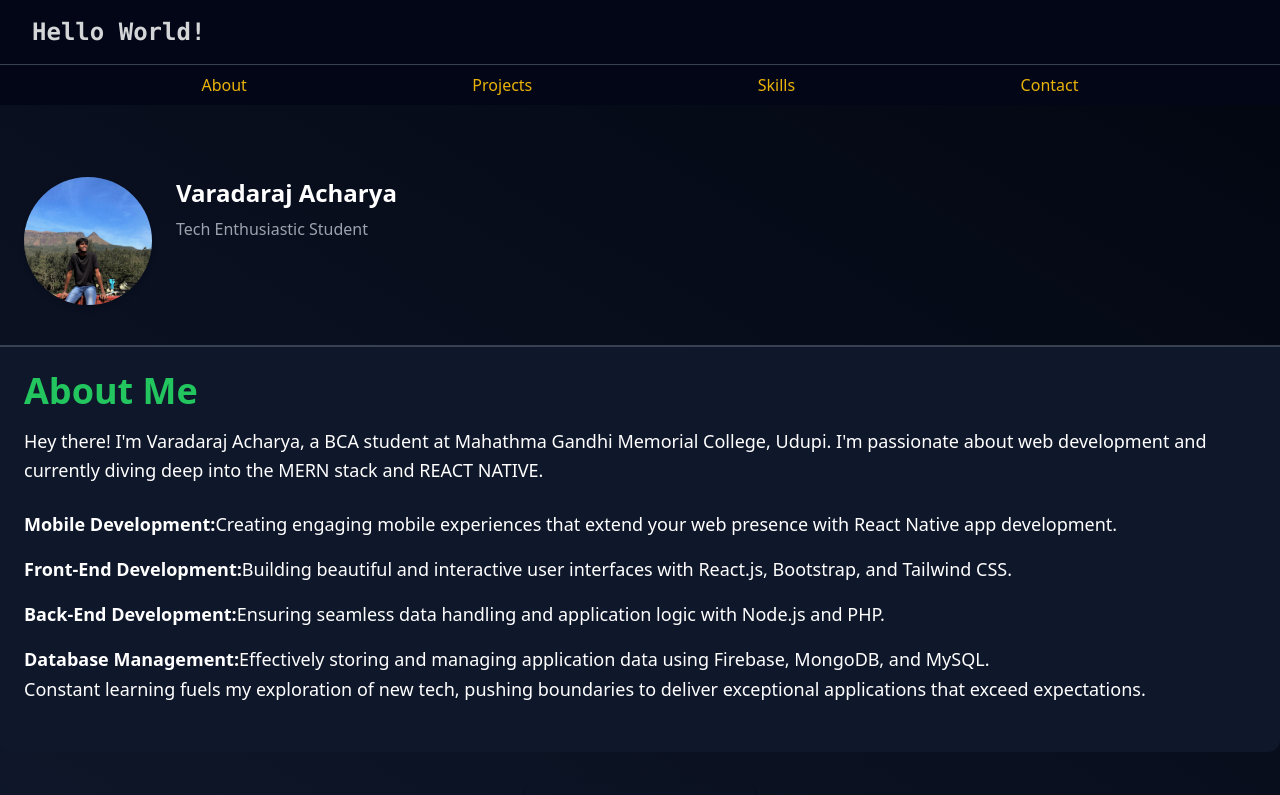
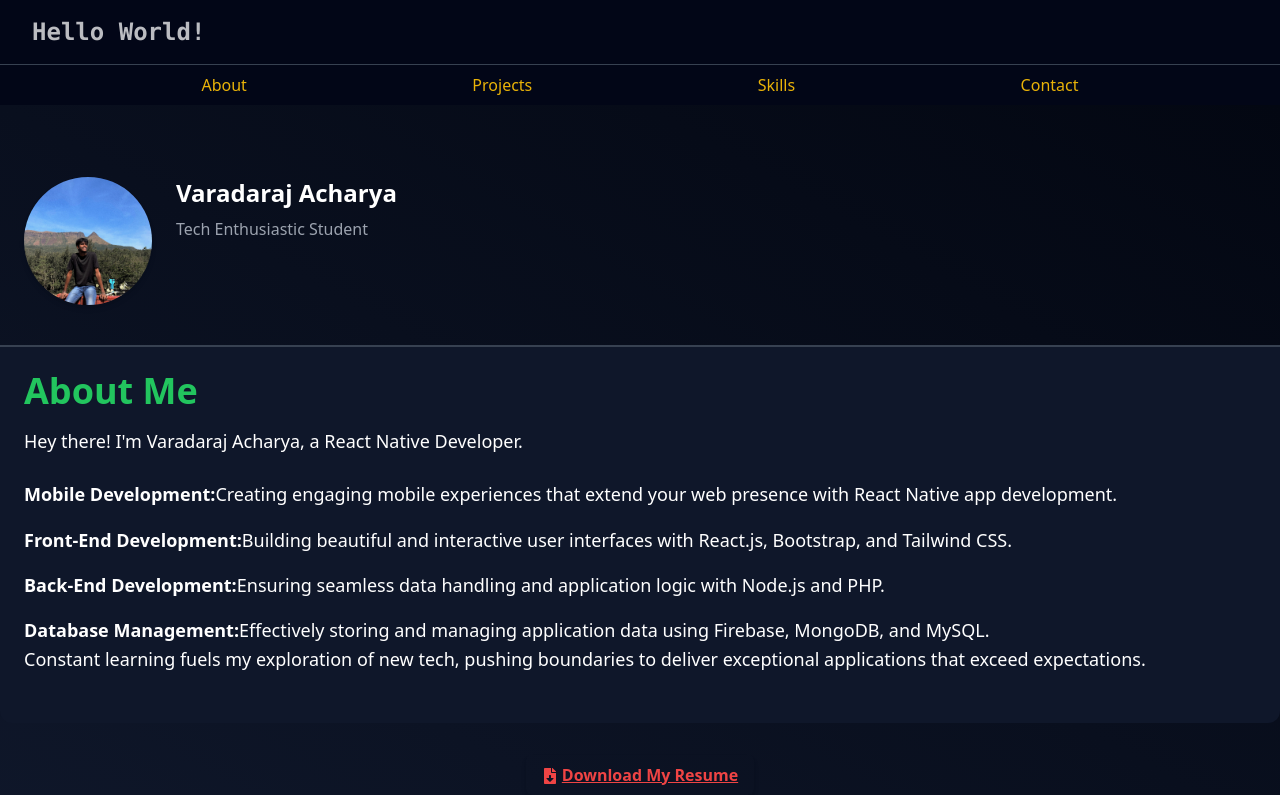
Before and after one commit to varadaraj772/PersonalPortfolio, a React (Vite) app: page / in a window 1280 px wide. Shown: the top 795 px of the page. Built offline with nearby package versions, Linux system fonts and the light colour scheme.

Commit message:
Update About.jsx

```diff
--- a/src/components/About.jsx
+++ b/src/components/About.jsx
@@ -25,9 +25,7 @@ function About() {
         <div className="text-center md:text-left">
           <h2 className="text-4xl font-bold mb-4 text-green-500">About Me</h2>
           <p className="text-lg leading-relaxed mb-6">
-            Hey there! I'm Varadaraj Acharya, a BCA student at Mahathma Gandhi
-            Memorial College, Udupi. I'm passionate about web development and
-            currently diving deep into the MERN stack and REACT NATIVE.
+            Hey there! I'm Varadaraj Acharya, a React Native Developer.
           </p>
           <section className="about-me">
             <p className="text-lg leading-relaxed mb-6">
```
